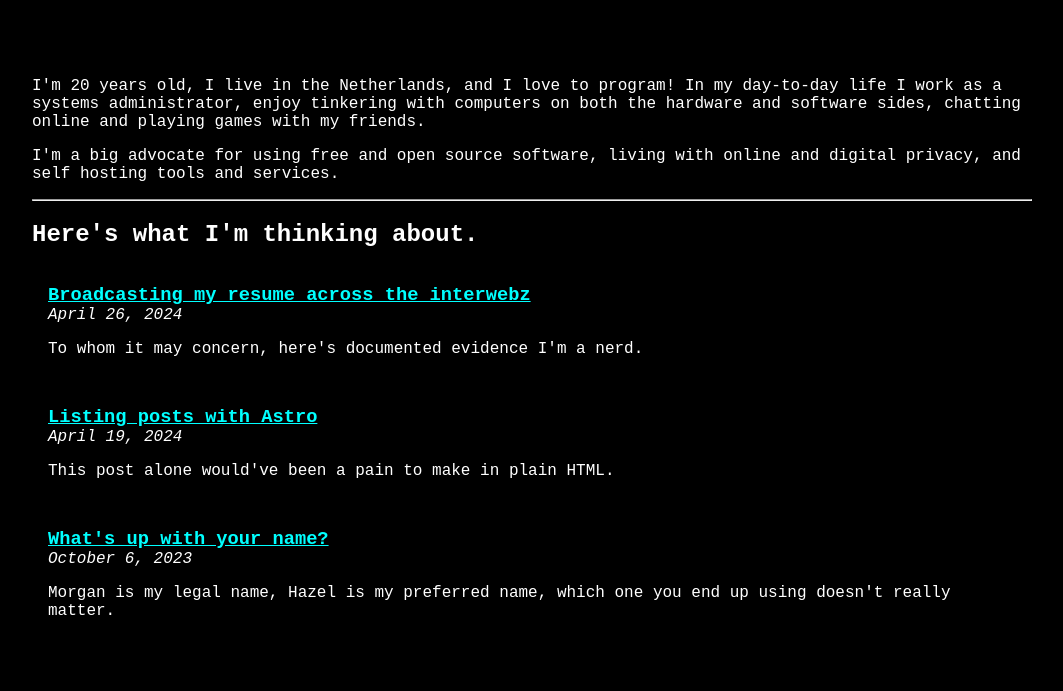
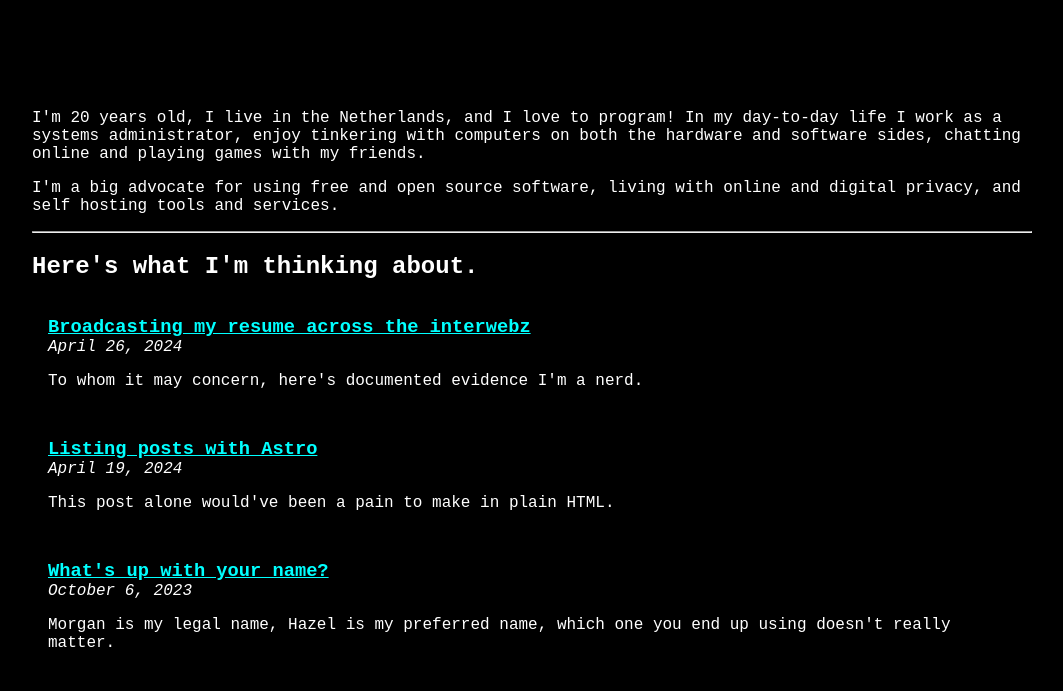
Before and after one commit to Leafeling/hazelthats.me, an Astro site: page / in a window 1280 px wide. Shown: the part 109-800 px from the top of the page, without its empty margins (108-1171 px from the left). Built offline with nearby package versions, Linux system fonts and the light colour scheme; Astro itself is replaced by a stand-in of ours.

Commit message:
Refactor out extra div

```diff
--- a/src/layouts/layout.astro
+++ b/src/layouts/layout.astro
@@ -15,7 +15,6 @@ const { title, description, tags } = Astro.props;
         <meta name="keywords" content={tags} />
     </head>
     <body>
-        <div id="content">
         <header>
             <span class="tag"><a href="/posts/2023-10-06">Hazel</a>, that's me.</span>
             <div>
@@ -48,7 +47,6 @@ const { title, description, tags } = Astro.props;
                 <Badges />
             </div>
         </footer>
-        </div>
     </body>
 </html>
 <style is:global>
@@ -59,14 +57,14 @@ const { title, description, tags } = Astro.props;
         font-size: 16px;
     }
 
-    #content {
+    header, main, footer {
         margin: 1rem auto;
         width: 90vw;
         max-width: 1000px;
     }
 
     main {
-        margin: 5rem 0;
+        padding: 5rem 0;
     }
 
     .tag {
```
Lines whose indentation alone changed are shown as unchanged.
